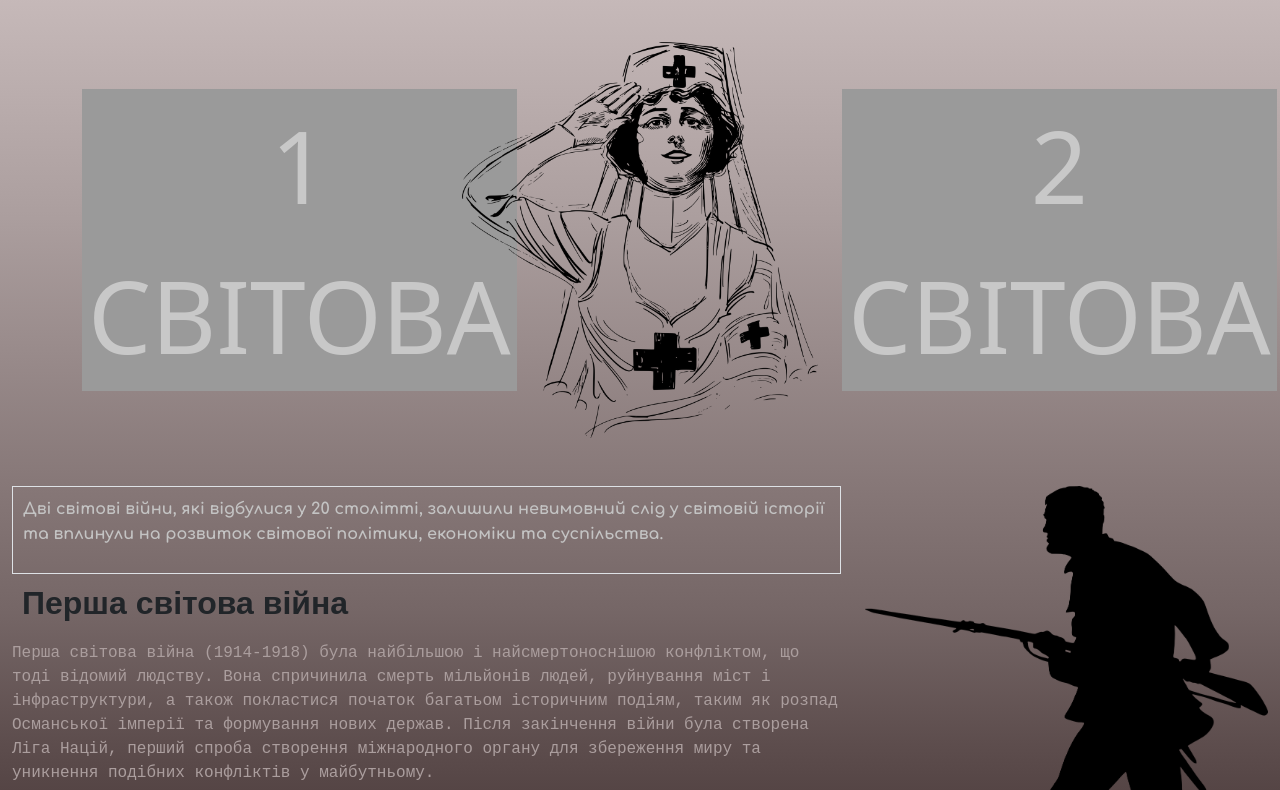
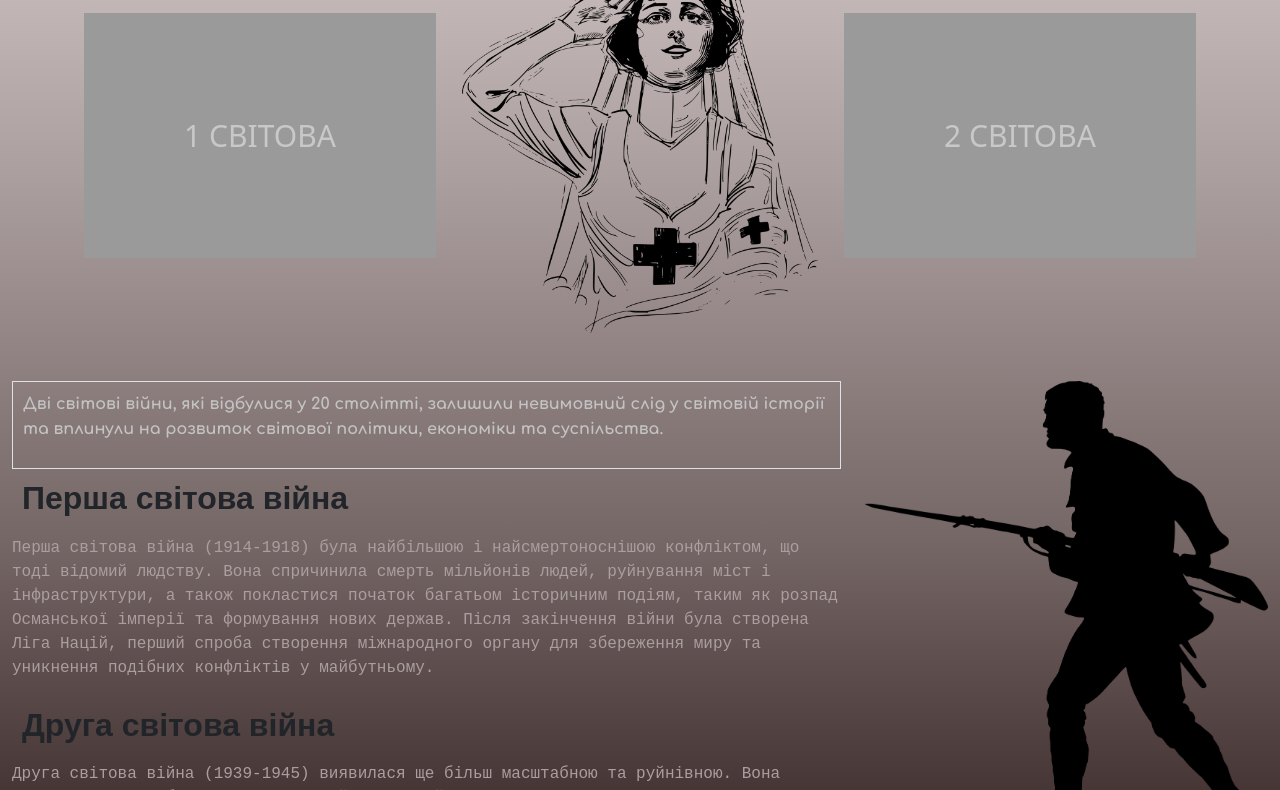
Before and after one commit to iambookhd/iambookhd.github.io, a plain HTML site: page sait/index.html in a window 1280 px wide. Shown: the part 308-1098 px from the top of the page. Drawn offline with nearby package versions, Linux system fonts and the light colour scheme; a web font is replaced by a local one.

Commit message:
Update style.css

```diff
--- a/sait/style.css
+++ b/sait/style.css
@@ -16,6 +16,7 @@ button {
     border: none;
     transition: 1s;
     color: rgb(200, 200, 200);
+    padding: 100px;
 
 }
 
@@ -33,7 +34,7 @@ body {
 a {
     text-decoration: none;
     color: rgb(200, 200, 200);
-    font-size: 100px;
+    font-size: 30px;
 }
 
 p {
```
